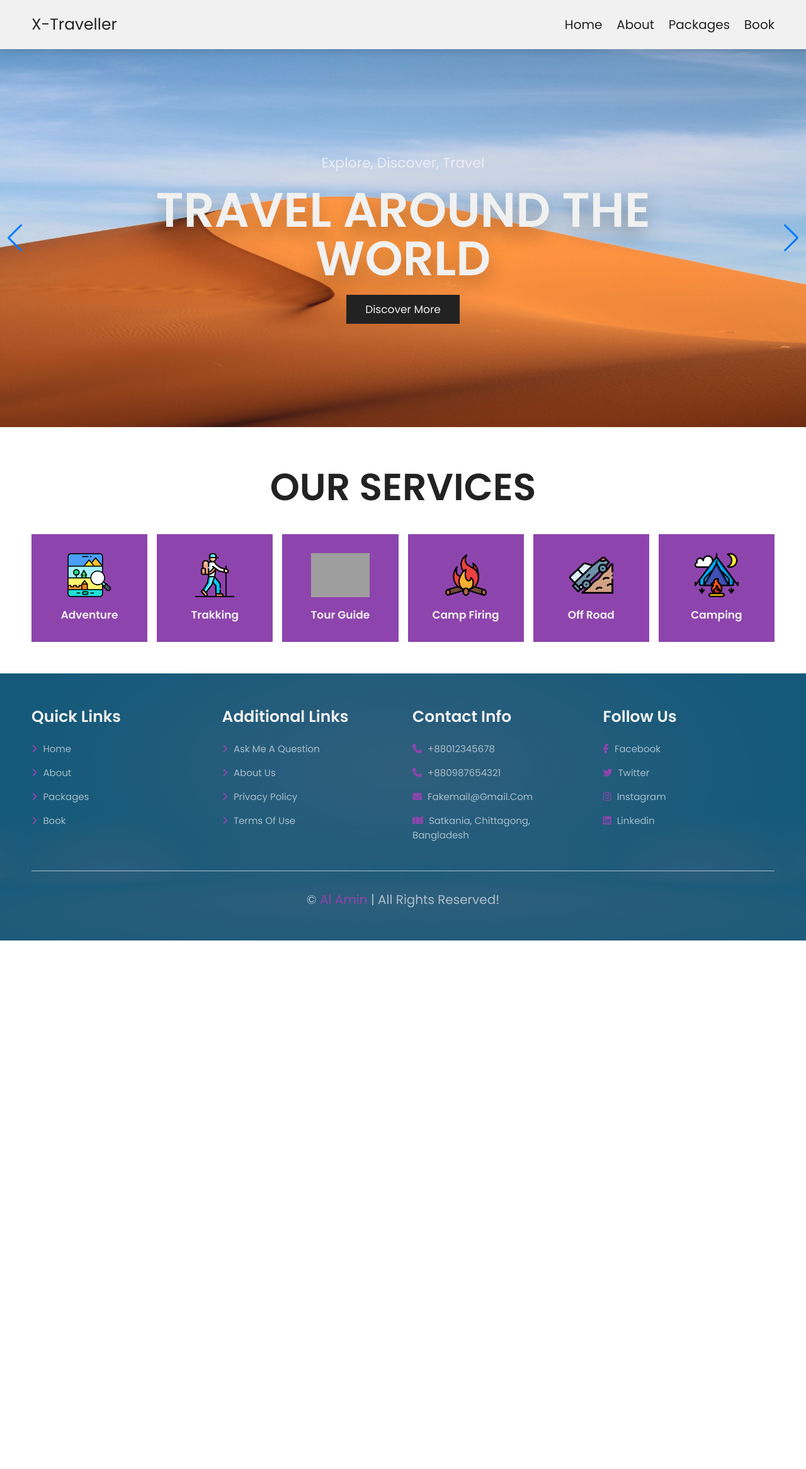
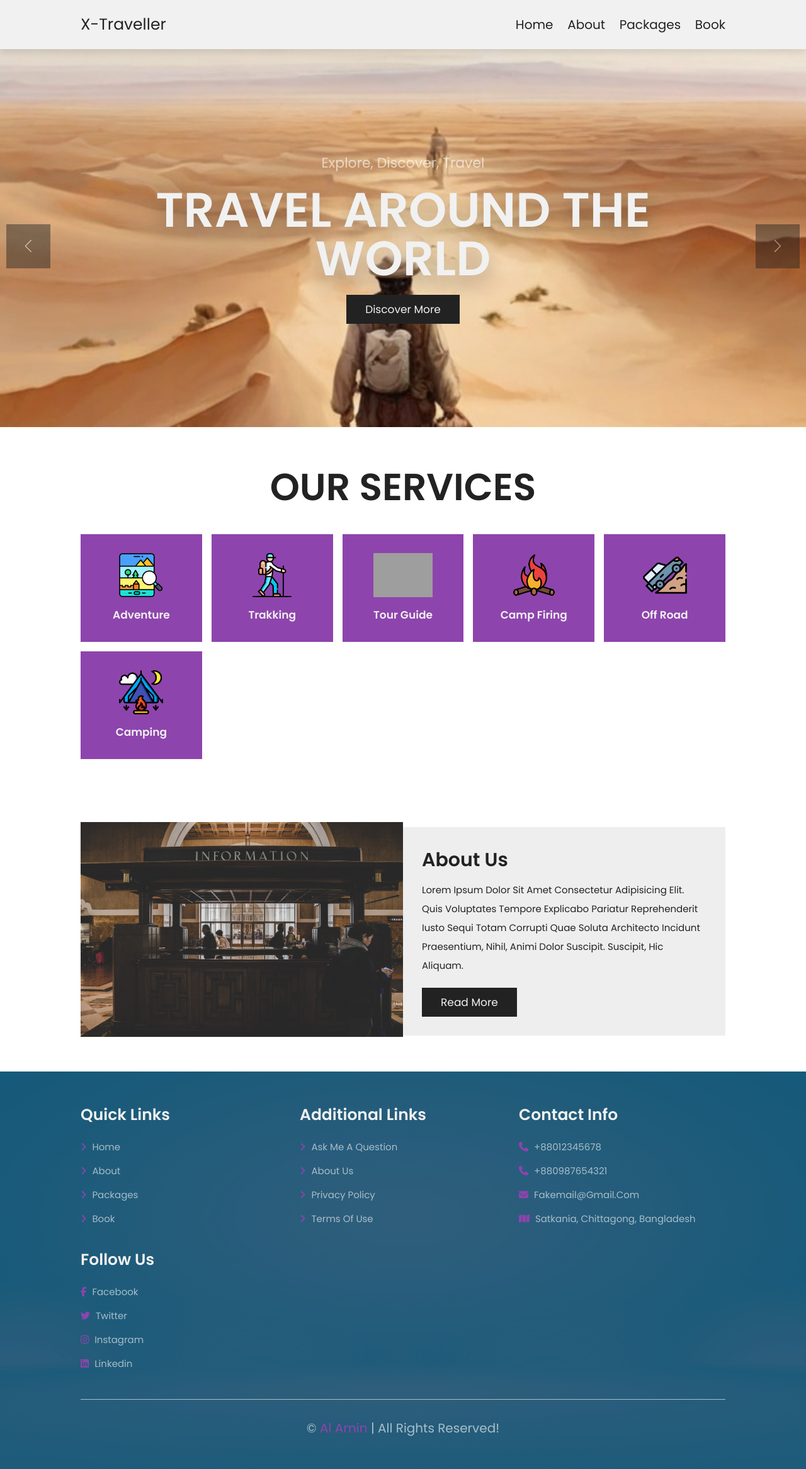
Before and after one commit to Alamin11/php-projects, a PHP site: page /home.php in a window 1280 px wide. Shown: the whole page at 63% size. Before the commit the page ends 1493 px from the top, so only its background shows below. Run offline with PHP 8.4, Linux system fonts and the light colour scheme; grey boxes are pictures that could not be loaded.

Commit message:
added slider section and home-about section full

```diff
--- a/travel-web/css/style.css
+++ b/travel-web/css/style.css
@@ -44,7 +44,14 @@ html::-webkit-scrollbar-thumb {
 }
 
 section {
-    padding: 5rem;
+    padding: 5rem 10%;
+}
+
+@keyframes fadeIn {
+    0% {
+        transform: scale(0);
+        opacity: 0;
+    }
 }
 
 .btn {
@@ -120,11 +127,16 @@ section {
     background-size: cover !important;
     background-position: center !important;
     min-height: 60rem;
-    background-color: grey;
+    /* background-color: grey; */
 }
 
 .home .slide .content {
     width: 85rem;
+    display: none;
+}
+
+.home .swiper-slide-active .content {
+    display: inline-block;
 }
 
 .home .slide .content span {
@@ -132,6 +144,7 @@ section {
     font-size: 2.2rem;
     color: var(--color-light-white);
     padding-bottom: 1rem;
+    animation: fadeIn .4s linear backwards .2s;
 }
 
 .home .slide .content h3 {
@@ -141,6 +154,39 @@ section {
     line-height: 1;
     text-shadow: var(--text-shadow);
     padding: 1rem 0;
+    animation: fadeIn .4s linear backwards .4s;
+
+}
+
+.home .slide .content .btn {
+    animation: fadeIn .4s linear backwards .6s;
+
+}
+
+.swiper-button-prev,
+.swiper-button-next {
+    /* top: inherit; */
+    /* left: inherit; */
+    /* bottom: 0; */
+    /* right: 0; */
+    height: 7rem;
+    width: 7rem;
+    background: var(--color-black);
+    /* background-color: transparent; */
+    opacity: .45;
+    color: var(--color-white);
+}
+
+.swiper-button-prev:hover,
+.swiper-button-next:hover {
+    color: var(--color-white);
+    background: var(--color-main);
+    opacity: .7;
+}
+
+.swiper-button-prev::after,
+.swiper-button-next::after {
+    font-size: 2rem;
 }
 
 /* service section starts */
@@ -175,6 +221,40 @@ section {
 
 /* service section ends */
 
+/* home about section starts */
+.home-about {
+    display: flex;
+    align-items: center;
+    flex-wrap: wrap;
+}
+
+.home-about .image {
+    flex: 1 1 41rem;
+}
+
+.home-about .image img {
+    width: 100%;
+}
+
+.home-about .content {
+    flex: 1 1 41rem;
+    padding: 3rem;
+    background: var(--color-light-bg);
+}
+
+.home-about .content h3 {
+    font-size: 3rem;
+    color: var(--color-black);
+}
+
+.home-about .content p {
+    font-size: 1.5rem;
+    padding: 1rem 0;
+    line-height: 2;
+    color: var(--color-black);
+}
+
+/*home about section ends*/
 
 
 
@@ -187,12 +267,14 @@ section {
     /* background-color: var(--color-main); */
     background-position: center;
     /* background-attachment: fixed; */
+    /* justify-content: center; */
+
 }
 
 .footer .box-container {
     display: grid;
     grid-template-columns: repeat(auto-fit, minmax(25rem, 1fr));
-    gap: 3rem;
+    gap: 2rem;
 }
 
 .footer .box-container .box h3 {
@@ -257,6 +339,10 @@ section {
     section {
         padding: 3rem 2rem;
     }
+
+    .home .slide .content h3 {
+        font-size: 10vw;
+    }
 }
 
 @media(max-width:768px) {
--- a/travel-web/home.php
+++ b/travel-web/home.php
@@ -14,6 +14,8 @@
 </head>
 
 <body>
+    <script src="https://cdn.jsdelivr.net/npm/swiper@11/swiper-bundle.min.js"></script>
+
     <!-- header section starts  -->
 
     <section class="header">
@@ -34,7 +36,7 @@
     <section class="home">
         <div class="swiper home-slider">
             <div class="swiper-wrapper">
-                <div class="swiper-slide slide" style="background: url(images/home-slide-1.jpeg) no-repeat">
+                <div class="swiper-slide slide" style="background: url(images/home-slide-1.jpg) no-repeat">
                     <div class="content">
                         <span>explore, discover, travel</span>
                         <h3>travel around the world</h3>
@@ -98,7 +100,20 @@
         </div>
     </section>
 
-    <!-- services section starts -->
+    <!-- services section ends -->
+
+    <!-- home about section starts -->
+    <section class="home-about">
+        <div class="image">
+            <img src="images/about.jpg" alt="about image">
+        </div>
+        <div class="content">
+            <h3>about us</h3>
+            <p>Lorem ipsum dolor sit amet consectetur adipisicing elit. Quis voluptates tempore explicabo pariatur reprehenderit iusto sequi totam corrupti quae soluta architecto incidunt praesentium, nihil, animi dolor suscipit. Suscipit, hic aliquam.</p>
+            <a href="about.php" class="btn">read more</a>
+        </div>
+    </section>
+    <!-- home about section ends -->
 
 
 
```
Also changed, not shown: travel-web/images/about.jpg (added), travel-web/images/home-slide-1.jpeg, travel-web/images/home-slide-1.jpg (added), travel-web/images/home-slide-3.jpg.
